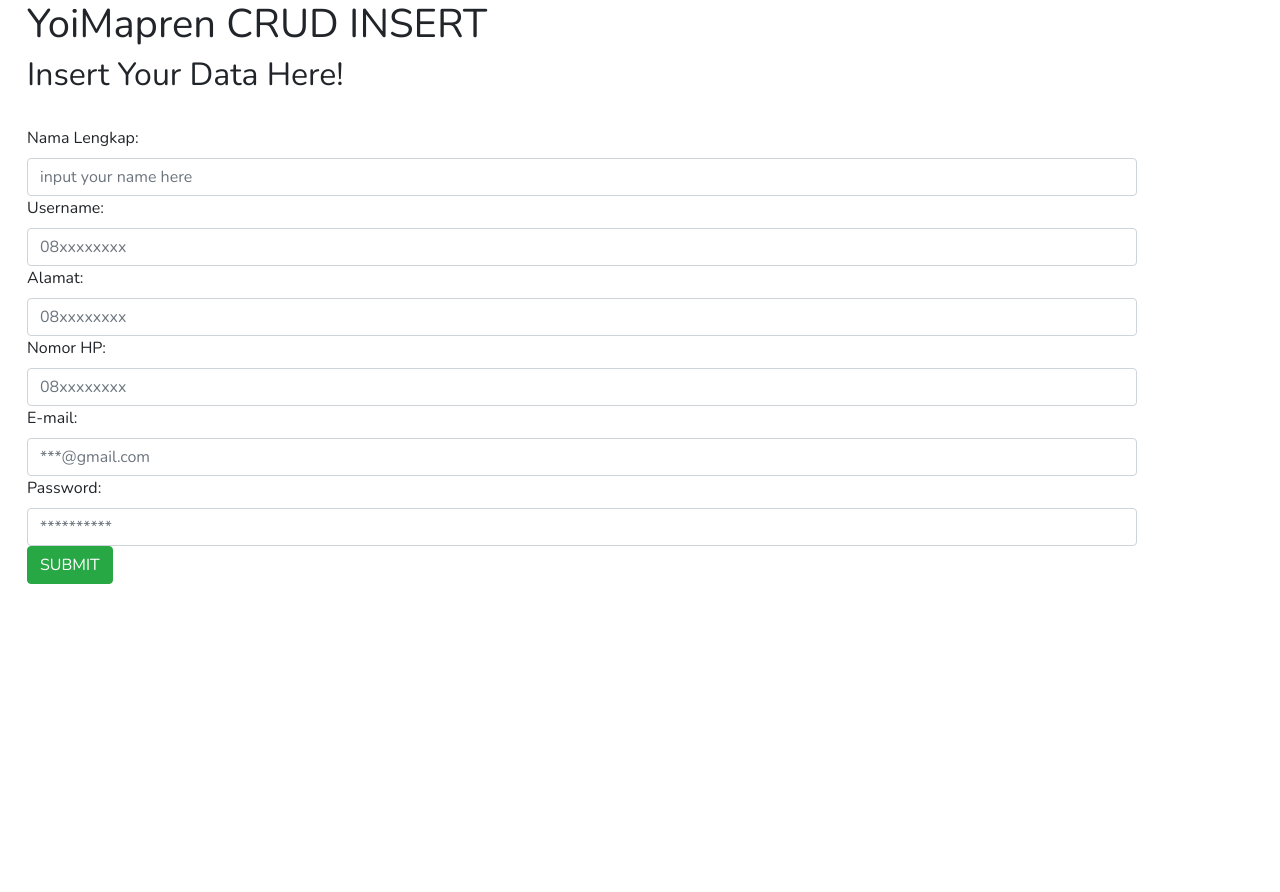
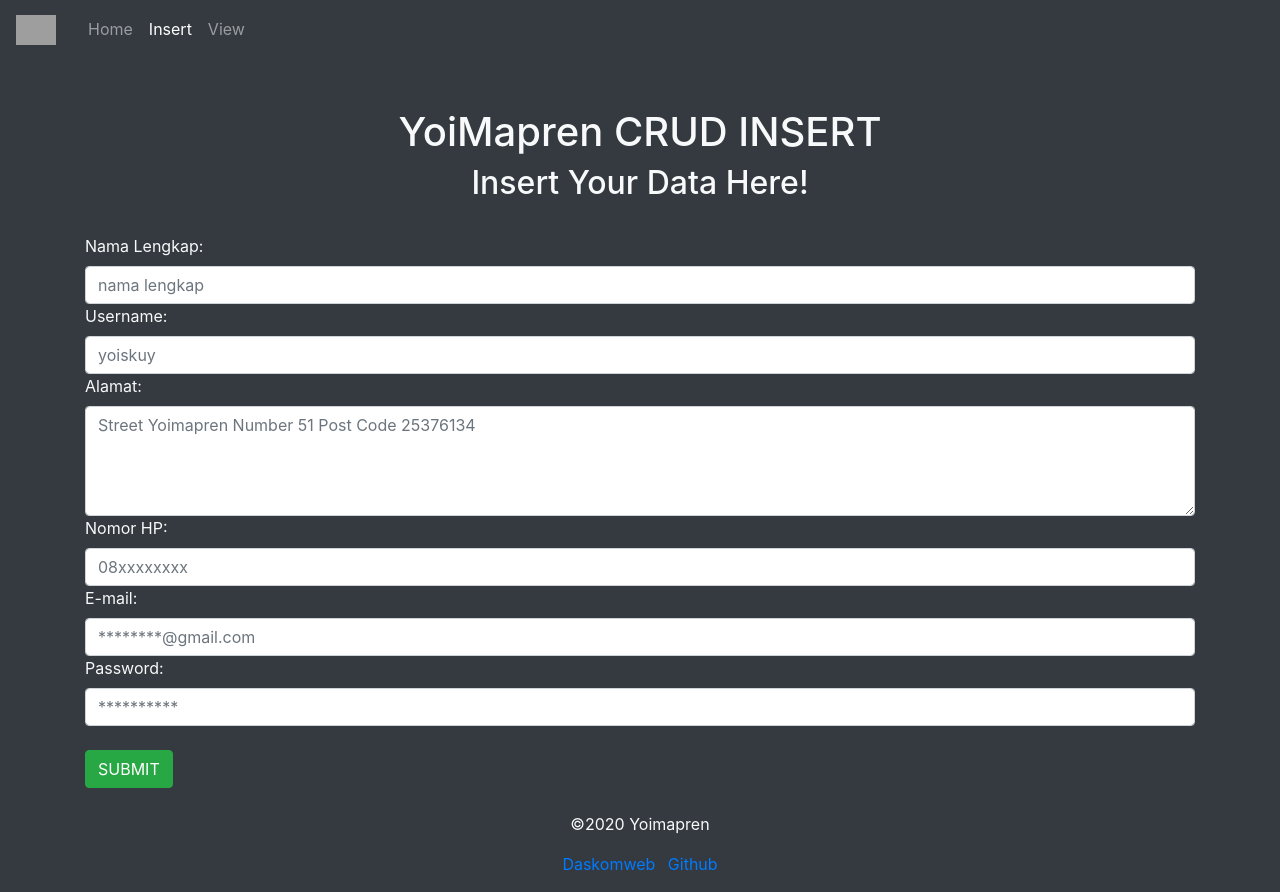
Before and after one commit to adhiiimf/php-native-crud, a PHP site: page /insert.php in a window 1280 px wide. Before the commit the page ends 584 px from the top, so only its background shows below. Run offline with PHP 8.4, Linux system fonts and the light colour scheme; grey boxes are pictures that could not be loaded.

Commit message:
important update

```diff
--- a/addproduct.php
+++ b/addproduct.php
@@ -26,7 +26,7 @@
             $message = "eits password itu penting, diisi ya!";
         }else{
             //untuk input datanya
-            $connection->query("INSERT INTO dataku VALUES (null,'".$nama."','".$username."','".$alamat."','".$hp."','".$email."','".$pass."')");
+            $connection->query("INSERT INTO dataku VALUES (null,'".$nama."','".$username."','".$alamat."','".$hp."','".$email."',MD5('".$pass."'))");
             $message = "Data kamu berhasil diinput, terima kasih telah melakukan registrasi yaa";
         }
         $_SESSION["message"] = $message;
--- a/insert.php
+++ b/insert.php
@@ -11,21 +11,39 @@
 <link rel="stylesheet" href="style/main.css">
 <script src="bootstrap/js/bootstrap.min.js"></script>
 </head>
-<body class="container" id="main">
-    <h1>YoiMapren CRUD INSERT</h1>
-    <h2>Insert Your Data Here!</h2><br>
+<body class="bg-dark text-light">
+<nav class="navbar navbar-expand-sm bg-dark navbar-dark fixed-top">
+  <a class="navbar-brand" href="#">
+  <img src="style/img/joker.jpg" alt="YoiMapren's Logo" style="width:40px;"></a>
+  <ul class="navbar-nav rounded-right mx-2">
+    <li class="nav-item">
+      <a class="nav-link" href="#">Home</a>
+    </li>
+    <li class="nav-item">
+      <a class="nav-link active" href="#">Insert</a>
+    </li>
+    <li class="nav-item">
+      <a class="nav-link" href="view.php">View</a>
+    </li>
+  </ul>
+</nav>
+    <br>
+<div class="container" style="margin-top: 84px;">
+    <h1 class="text-center text-light">YoiMapren CRUD INSERT</h1>
+    <h2 class="text-center text-light">Insert Your Data Here!</h2><br>
     <form action="addproduct.php" method="post">
     <div>
         <label>Nama Lengkap:</label>
-        <input type="text" name="nama" class="form-control" placeholder="input your name here" required>
+        <input type="text" name="nama" class="form-control" placeholder="nama lengkap" required>
     </div>
     <div>
         <label>Username:</label>
-        <input type="text" name="username" class="form-control" placeholder="08xxxxxxxx" required>
+        <input type="text" name="username" class="form-control" placeholder="yoiskuy" required>
     </div>
     <div>
         <label>Alamat:</label>
-        <input type="text" name="alamat" class="form-control" placeholder="08xxxxxxxx" required>
+        <textarea name="alamat" cols="5" class="form-control" rows="4" placeholder="Street Yoimapren Number 51 Post Code 25376134"></textarea>
+
     </div>
     <div>
         <label>Nomor HP:</label>
@@ -33,21 +51,28 @@
     </div>
     <div>
         <label>E-mail:</label>
-        <input type="text" name="email" class="form-control" placeholder="***@gmail.com" required>
+        <input type="email" name="email" class="form-control" placeholder="********@gmail.com" required>
     </div>
     <div>
         <label>Password:</label>
-        <input type="password" name="pass" class="form-control" placeholder="**********" required>
+        <input type="password" name="pass" class="form-control" placeholder="**********" required><br>
     </div>
-    <div>
-        <button type="submit" class="btn btn-success">SUBMIT</button>
-    </div>
-    </form>
-    <?php
+    <div class="align-items-center">
+        <button type="submit" class="btn btn-success">SUBMIT</button><br><div><?php
         if(isset($_SESSION["message"])){
             echo $_SESSION["message"];
             unset($_SESSION["message"]);
         }
-    ?>
+    ?></div>
+    </div>
+    </form><br>
+</div>
+<footer class="bg-dark text-center">
+<p>©2020 Yoimapren</p>
+<ul class="list-inline">
+<li class="list-inline-item"><a href="https://daskomlab.com">Daskomweb</a></li>
+<li class="list-inline-item"><a href="https://github.com/yoimapren">Github</a></li>
+</ul>
+</footer>
 </body>
 </html>
```
Also changed, not shown: view.php (+44 -18 lines).
